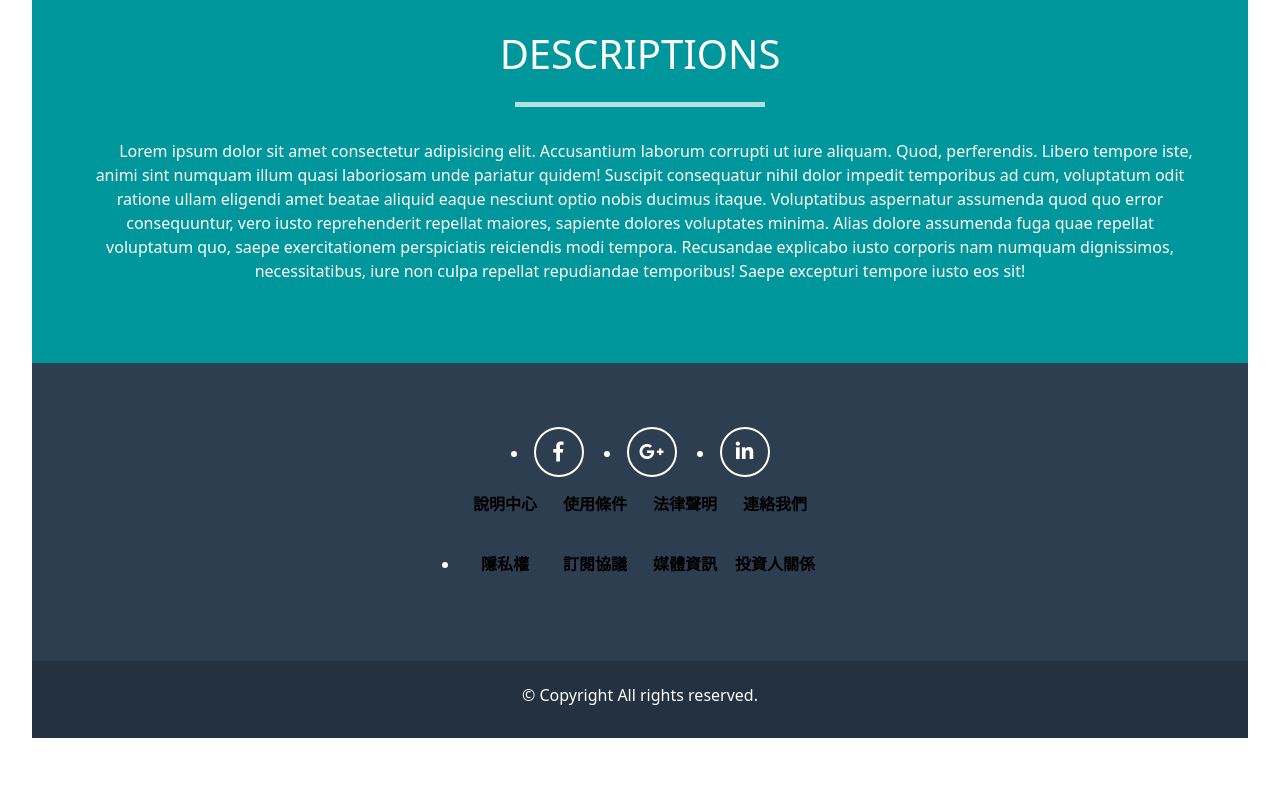
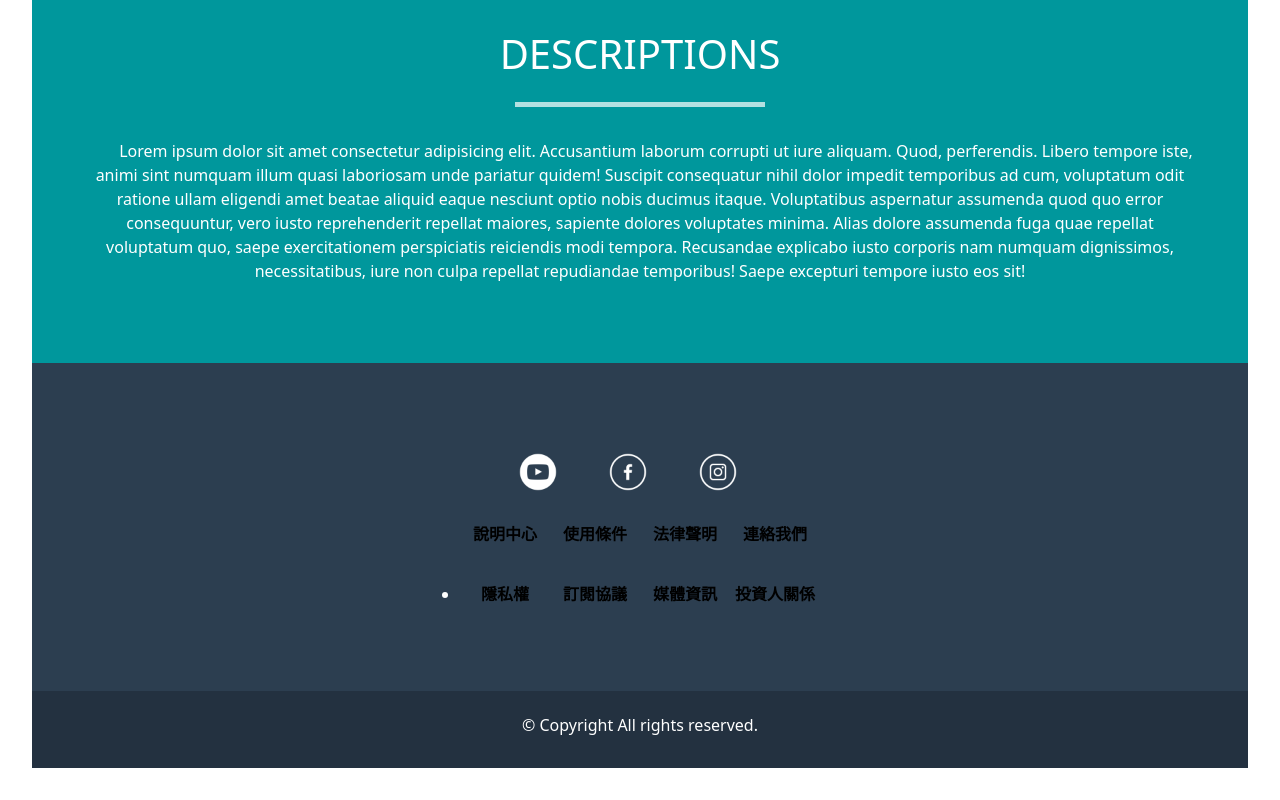
Before and after one commit to jaina0831/react-wk4try, a React (Vite) app: page / in a window 1280 px wide. Shown: the part 920-1720 px from the top of the page. Before the commit the page ends 1690 px from the top, so only its background shows below. Built offline with nearby package versions, Linux system fonts and the light colour scheme.

Commit message:
Update Footer.jsx

```diff
--- a/src/components/Footer.jsx
+++ b/src/components/Footer.jsx
@@ -4,11 +4,29 @@ export default function Footer(){
     <div className="footer__above py-5">
       <div className="container">
         <div className="row my-3">
-          <div className="first-icon-wrap">
-          <li className="footer__item"><a href="" className="footer__link"><i className="fab fa-facebook-f"></i></a></li>
-            <li className="footer__item"><a href="" className="footer__link"><i className="fab fa-google-plus-g"></i></a></li>
-            <li className="footer__item"><a href="" className="footer__link"><i className="fab fa-linkedin-in"></i></a></li>
-          </div>
+        <div class="row">
+                <div className="col-md-12 col-sm-12">
+                    <div className="firstfooter-box">
+                        <ul className="firstfooter-list">
+                            <li className="firstfooter-list-items">
+                                <a className="firstfooter-list-items-link" href="#">
+                                    <img className="firstfooter-img" src="./images/—Pngtree—youtube white icon_3570427.png" alt="youtube"/>
+                                </a>
+                            </li>
+                            <li className="firstfooter-list-items">
+                                <a className="firstfooter-list-items-link" href="#">
+                                    <img className="firstfooter-img" src="./images/—Pngtree—facebook white icon_3570425.png" alt="facebook"/>
+                                </a>
+                            </li>
+                            <li className="firstfooter-list-items">
+                                <a className="firstfooter-list-items-link" href="#">
+                                    <img className="firstfooter-img" src="./images/—Pngtree—instagram white icon instagram instagram_3570419.png" alt="ins"/>
+                                </a>
+                            </li>
+                        </ul>
+                    </div>
+                </div>
+            </div>
         <div classNam="row">
                 <div className="col-md-12 col-sm-12">
                     <div className="footer-box">
```
